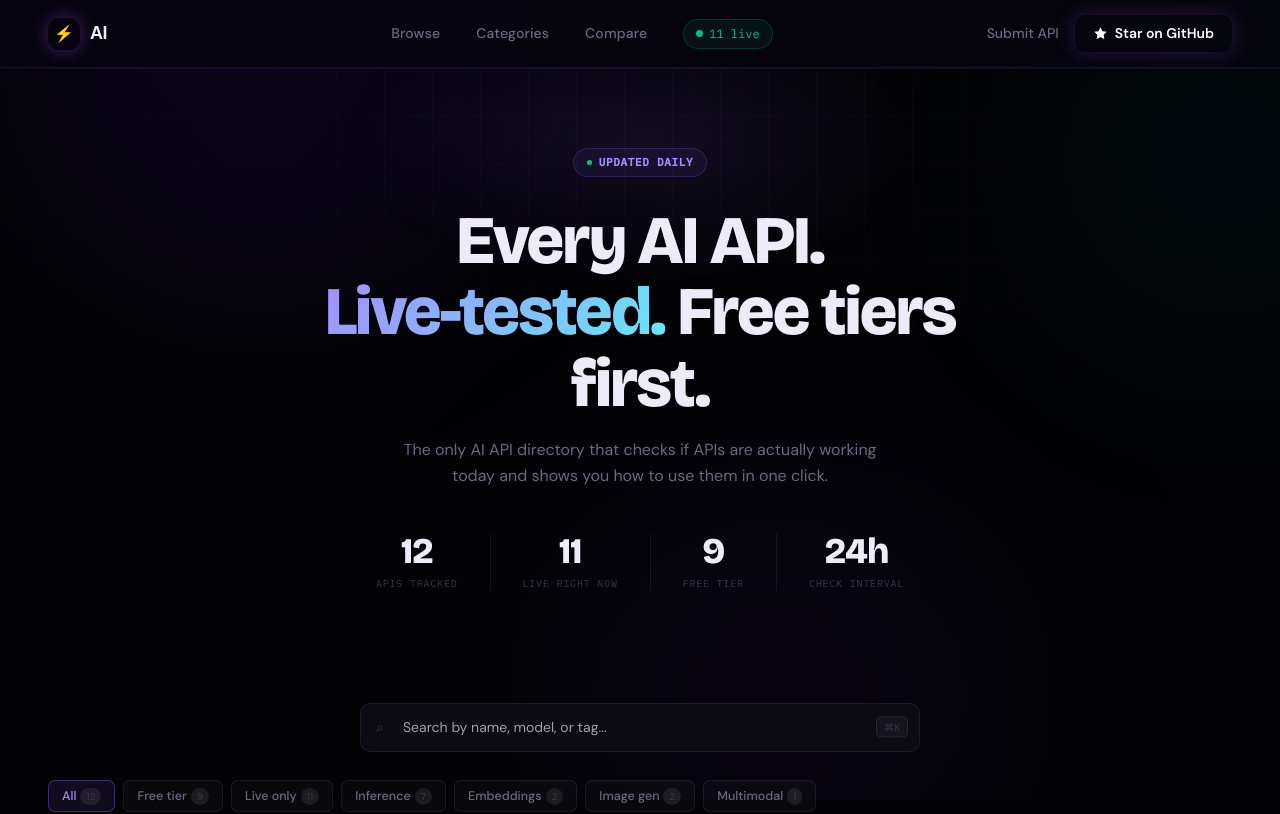
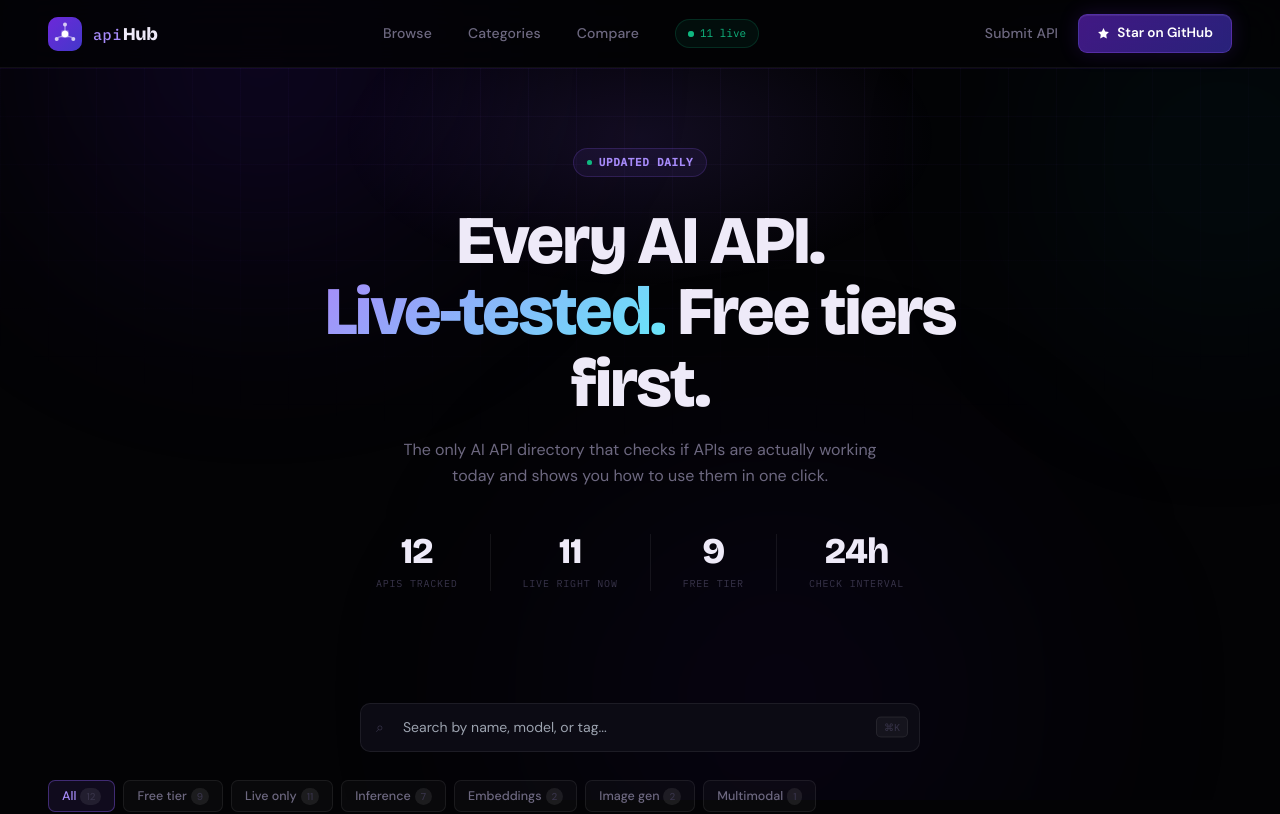
Before and after one commit to KP-MobileTechie/ai-api-hub, a Next.js app: page / in a window 1280 px wide. Shown: the top 814 px of the page. Built offline with nearby package versions, Linux system fonts and the light colour scheme.

Commit message:
feat: new logo mark with hub node SVG, apiHub wordmark, updated page title

```diff
--- a/app/layout.tsx
+++ b/app/layout.tsx
@@ -2,11 +2,11 @@ import type { Metadata } from 'next'
 import './globals.css'
 
 export const metadata: Metadata = {
-  title: 'AI API Hub',
-  description: 'Live-tested directory of AI and LLM APIs. Free tiers highlighted. Code snippets included.',
+  title: 'apiHub — Live AI API Directory',
+  description: 'The only AI API directory that health-checks every API daily. Free tiers highlighted, code snippets included.',
   openGraph: {
-    title: 'AI API Hub',
-    description: 'Find the right AI API, fast. Live-tested every day.',
+    title: 'apiHub — Live AI API Directory',
+    description: 'Find the right AI API, fast. Live-tested every day. Free tiers first.',
   },
 }
 
--- a/components/NavBar.tsx
+++ b/components/NavBar.tsx
@@ -7,6 +7,43 @@ import { CompareModal } from './CompareModal'
 interface Props {
   liveCount: number
   apis: ApiEntry[]
+}
+
+function LogoMark() {
+  return (
+    <svg width="34" height="34" viewBox="0 0 34 34" fill="none" xmlns="http://www.w3.org/2000/svg" aria-hidden="true">
+      <defs>
+        <linearGradient id="logoGrad" x1="0" y1="0" x2="34" y2="34" gradientUnits="userSpaceOnUse">
+          <stop stopColor="#6d28d9" />
+          <stop offset="1" stopColor="#4338ca" />
+        </linearGradient>
+        <filter id="glow">
+          <feGaussianBlur stdDeviation="1.5" result="coloredBlur" />
+          <feMerge><feMergeNode in="coloredBlur" /><feMergeNode in="SourceGraphic" /></feMerge>
+        </filter>
+      </defs>
+
+      {/* Background — squircle */}
+      <rect width="34" height="34" rx="10" fill="url(#logoGrad)" />
+      <rect width="34" height="34" rx="10" fill="url(#logoGrad)" opacity="0.4" />
+
+      {/* Hub mark — central node + 3 satellites */}
+      {/* Center node */}
+      <circle cx="17" cy="17" r="3.2" fill="white" filter="url(#glow)" />
+
+      {/* Top node */}
+      <circle cx="17" cy="7.5" r="2" fill="white" opacity="0.75" />
+      {/* Bottom-right node */}
+      <circle cx="25.3" cy="22" r="2" fill="white" opacity="0.75" />
+      {/* Bottom-left node */}
+      <circle cx="8.7" cy="22" r="2" fill="white" opacity="0.75" />
+
+      {/* Connecting lines */}
+      <line x1="17" y1="13.8" x2="17" y2="9.5" stroke="white" strokeWidth="1.4" strokeLinecap="round" opacity="0.45" />
+      <line x1="19.7" y1="19.2" x2="23.7" y2="20.4" stroke="white" strokeWidth="1.4" strokeLinecap="round" opacity="0.45" />
+      <line x1="14.3" y1="19.2" x2="10.3" y2="20.4" stroke="white" strokeWidth="1.4" strokeLinecap="round" opacity="0.45" />
+    </svg>
+  )
 }
 
 export function NavBar({ liveCount, apis }: Props) {
@@ -33,21 +70,23 @@ export function NavBar({ liveCount, apis }: Props) {
     setTimeout(() => window.open('https://github.com/KP-MobileTechie/ai-api-hub', '_blank'), 600)
   }
 
-  const navLinkStyle = {
+  const linkStyle: React.CSSProperties = {
     color: 'var(--text-2)',
     textDecoration: 'none',
     fontSize: '14px',
-    fontWeight: '500',
+    fontWeight: 500,
     letterSpacing: '0.01em',
     transition: 'color 0.15s',
+    fontFamily: 'var(--font-body)',
+    background: 'none',
+    border: 'none',
+    cursor: 'pointer',
     padding: '4px 0',
-    position: 'relative' as const,
   }
 
   return (
     <>
-      <nav
-        style={{
+      <nav style={{
         position: 'sticky',
         top: 0,
         zIndex: 40,
@@ -58,60 +97,51 @@ export function NavBar({ liveCount, apis }: Props) {
         padding: '0 48px',
         backdropFilter: 'blur(24px)',
         WebkitBackdropFilter: 'blur(24px)',
-          background: 'rgba(7,6,15,0.8)',
-          borderBottom: '1px solid rgba(255,255,255,0.06)',
-          boxShadow: '0 1px 0 0 rgba(168,85,247,0.06)',
-        }}
-      >
-        {/* Logo */}
-        <div style={{ display: 'flex', alignItems: 'center', gap: '10px', cursor: 'pointer' }}>
-          <div style={{
-            width: '32px', height: '32px',
-            borderRadius: '10px',
-            display: 'flex', alignItems: 'center', justifyContent: 'center',
-            fontSize: '16px',
-            background: 'linear-gradient(135deg, var(--accent-1), var(--accent-2))',
-            boxShadow: '0 0 16px rgba(168,85,247,0.4)',
-            flexShrink: 0,
+        background: 'rgba(3,3,5,0.82)',
+        borderBottom: '1px solid rgba(255,255,255,0.055)',
+        boxShadow: '0 1px 0 0 rgba(109,40,217,0.07)',
       }}>
-            ⚡
-          </div>
+
+        {/* Wordmark */}
+        <div style={{ display: 'flex', alignItems: 'center', gap: '11px', cursor: 'default', userSelect: 'none' }}>
+          <LogoMark />
+          <div style={{ display: 'flex', alignItems: 'baseline', gap: '1px', lineHeight: 1 }}>
             <span style={{
-            fontFamily: 'Manrope, sans-serif',
+              fontFamily: 'var(--font-mono)',
+              fontWeight: 500,
+              fontSize: '15px',
+              color: 'var(--accent-bright)',
+              letterSpacing: '0.04em',
+            }}>
+              api
+            </span>
+            <span style={{
+              fontFamily: 'var(--font-display)',
               fontWeight: 800,
               fontSize: '18px',
+              color: 'var(--text)',
               letterSpacing: '-0.5px',
-            color: 'var(--text)',
             }}>
-            AI{' '}
-            <span style={{
-              background: 'linear-gradient(90deg, var(--accent-1), var(--accent-2))',
-              WebkitBackgroundClip: 'text',
-              WebkitTextFillColor: 'transparent',
-              backgroundClip: 'text',
-            }}>
-              API Hub
+              Hub
             </span>
-          </span>
+          </div>
         </div>
 
         {/* Center nav */}
         <div style={{ display: 'flex', alignItems: 'center', gap: '36px' }}>
-          <a href="#browse" onClick={handleBrowse} style={navLinkStyle}
+          <a href="#browse" onClick={handleBrowse} style={linkStyle}
             onMouseEnter={e => (e.currentTarget.style.color = 'var(--text)')}
             onMouseLeave={e => (e.currentTarget.style.color = 'var(--text-2)')}
           >
             Browse
           </a>
-          <a href="#categories" onClick={handleCategories} style={navLinkStyle}
+          <a href="#categories" onClick={handleCategories} style={linkStyle}
             onMouseEnter={e => (e.currentTarget.style.color = 'var(--text)')}
             onMouseLeave={e => (e.currentTarget.style.color = 'var(--text-2)')}
           >
             Categories
           </a>
-          <button
-            onClick={() => setShowCompare(true)}
-            style={{ ...navLinkStyle, background: 'none', border: 'none', cursor: 'pointer', fontFamily: 'inherit' }}
+          <button onClick={() => setShowCompare(true)} style={linkStyle}
             onMouseEnter={e => (e.currentTarget.style.color = 'var(--text)')}
             onMouseLeave={e => (e.currentTarget.style.color = 'var(--text-2)')}
           >
@@ -120,33 +150,28 @@ export function NavBar({ liveCount, apis }: Props) {
 
           <div style={{
             display: 'flex', alignItems: 'center', gap: '6px',
-            background: 'rgba(52,211,153,0.07)',
-            border: '1px solid rgba(52,211,153,0.18)',
+            background: 'rgba(16,185,129,0.07)',
+            border: '1px solid rgba(16,185,129,0.18)',
             borderRadius: '20px',
             padding: '5px 12px',
-            fontSize: '12px',
-            fontFamily: 'IBM Plex Mono, monospace',
+            fontSize: '11px',
+            fontFamily: 'var(--font-mono)',
             color: 'var(--live)',
           }}>
             <div style={{
-              width: '7px', height: '7px', borderRadius: '50%',
+              width: '6px', height: '6px', borderRadius: '50%',
               background: 'var(--live)',
-              animation: 'glow-pulse 2s ease-in-out infinite',
+              animation: 'pulse-dot 2s ease-in-out infinite',
             }} />
             {liveCount} live
           </div>
         </div>
 
         {/* Right actions */}
-        <div style={{ display: 'flex', alignItems: 'center', gap: '16px' }}>
+        <div style={{ display: 'flex', alignItems: 'center', gap: '20px' }}>
           <button
             onClick={() => showToast('Submit API form coming soon')}
-            style={{
-              background: 'none', border: 'none', cursor: 'pointer',
-              fontSize: '14px', fontWeight: 500,
-              color: 'var(--text-2)', fontFamily: 'inherit',
-              transition: 'color 0.15s',
-            }}
+            style={linkStyle}
             onMouseEnter={e => (e.currentTarget.style.color = 'var(--text)')}
             onMouseLeave={e => (e.currentTarget.style.color = 'var(--text-2)')}
           >
@@ -157,27 +182,27 @@ export function NavBar({ liveCount, apis }: Props) {
             onClick={handleGitHub}
             style={{
               display: 'flex', alignItems: 'center', gap: '7px',
-              fontSize: '14px', fontWeight: 600,
+              fontSize: '13.5px', fontWeight: 600,
               padding: '8px 18px',
-              borderRadius: '10px',
-              border: 'none', cursor: 'pointer',
+              borderRadius: '9px',
+              border: '1px solid rgba(139,92,246,0.3)',
+              cursor: 'pointer',
               color: '#fff',
-              fontFamily: 'inherit',
-              background: 'linear-gradient(135deg, var(--accent-1), var(--accent-2))',
-              boxShadow: '0 0 20px rgba(168,85,247,0.25)',
+              fontFamily: 'var(--font-body)',
+              background: 'linear-gradient(135deg, rgba(109,40,217,0.6), rgba(67,56,202,0.6))',
+              backdropFilter: 'blur(8px)',
+              boxShadow: '0 0 20px rgba(109,40,217,0.2), inset 0 1px 0 rgba(255,255,255,0.08)',
               transition: 'opacity 0.15s, box-shadow 0.15s',
             }}
             onMouseEnter={e => {
-              e.currentTarget.style.opacity = '0.9'
-              e.currentTarget.style.boxShadow = '0 0 28px rgba(168,85,247,0.4)'
+              e.currentTarget.style.boxShadow = '0 0 28px rgba(109,40,217,0.4), inset 0 1px 0 rgba(255,255,255,0.08)'
             }}
             onMouseLeave={e => {
-              e.currentTarget.style.opacity = '1'
-              e.currentTarget.style.boxShadow = '0 0 20px rgba(168,85,247,0.25)'
+              e.currentTarget.style.boxShadow = '0 0 20px rgba(109,40,217,0.2), inset 0 1px 0 rgba(255,255,255,0.08)'
             }}
           >
-            <svg width="15" height="15" viewBox="0 0 24 24" fill="currentColor">
-              <path d="M12 2l3.09 6.26L22 9.27l-5 4.87 1.18 6.88L12 17.77l-6.18 3.25L7 14.14 2 9.27l6.91-1.01L12 2z"/>
+            <svg width="13" height="13" viewBox="0 0 24 24" fill="currentColor">
+              <path d="M12 2l3.09 6.26L22 9.27l-5 4.87 1.18 6.88L12 17.77l-6.18 3.25L7 14.14 2 9.27l6.91-1.01L12 2z" />
             </svg>
             Star on GitHub
           </button>
@@ -189,15 +214,15 @@ export function NavBar({ liveCount, apis }: Props) {
       {toast && (
         <div style={{
           position: 'fixed', bottom: '32px', left: '50%', transform: 'translateX(-50%)',
-          padding: '10px 20px', borderRadius: '12px',
+          padding: '10px 20px', borderRadius: '10px',
           fontSize: '13px', zIndex: 50,
-          background: 'rgba(168,85,247,0.15)',
+          background: 'rgba(109,40,217,0.15)',
           backdropFilter: 'blur(16px)',
-          border: '1px solid rgba(168,85,247,0.3)',
-          color: '#e9d5ff',
-          fontFamily: 'Plus Jakarta Sans, sans-serif',
+          border: '1px solid rgba(139,92,246,0.25)',
+          color: '#c4b5fd',
+          fontFamily: 'var(--font-mono)',
           whiteSpace: 'nowrap',
-          boxShadow: '0 8px 32px rgba(0,0,0,0.3)',
+          boxShadow: '0 8px 32px rgba(0,0,0,0.4)',
         }}>
           {toast}
         </div>
```
Lines whose indentation alone changed are shown as unchanged.
